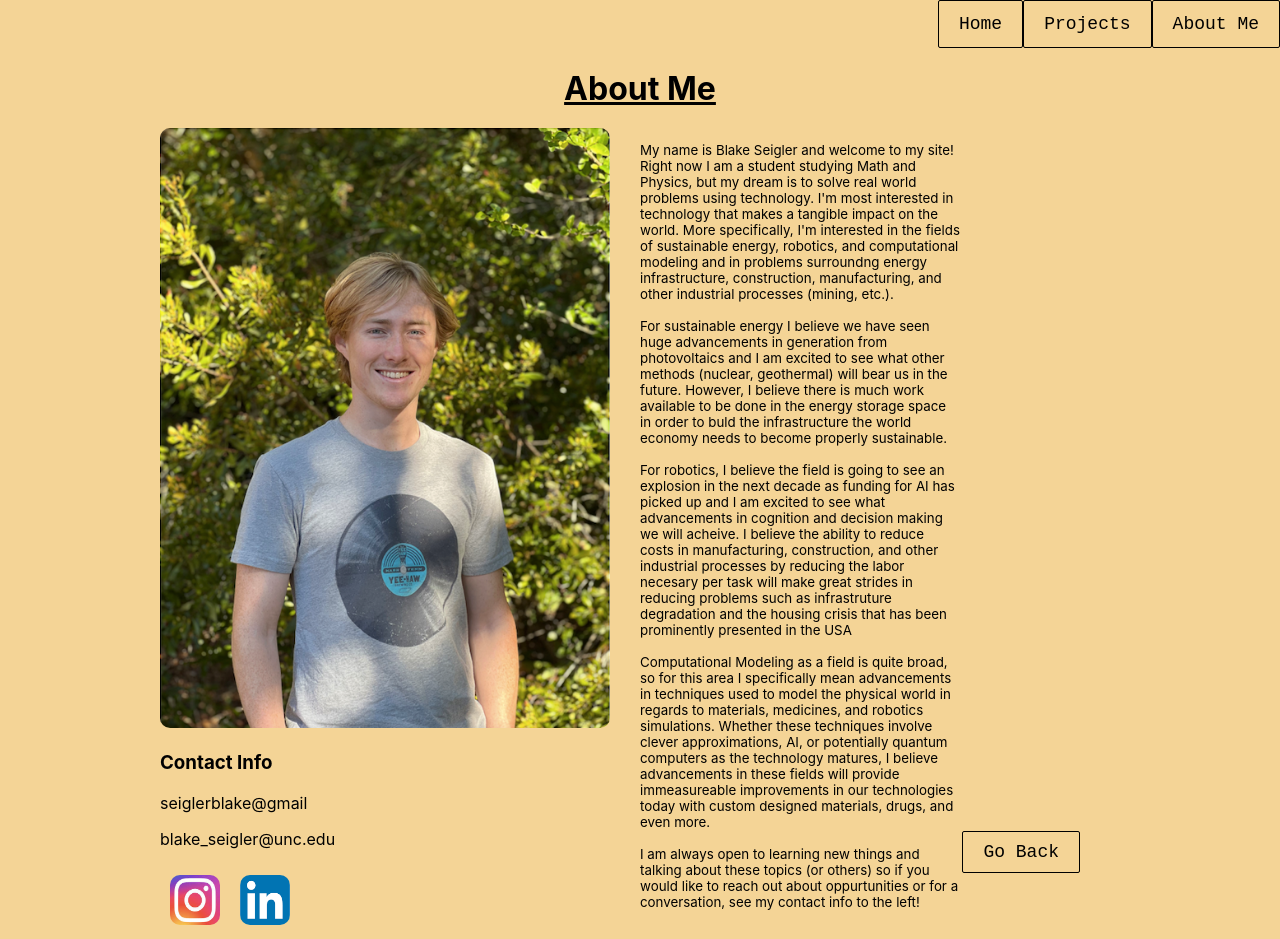
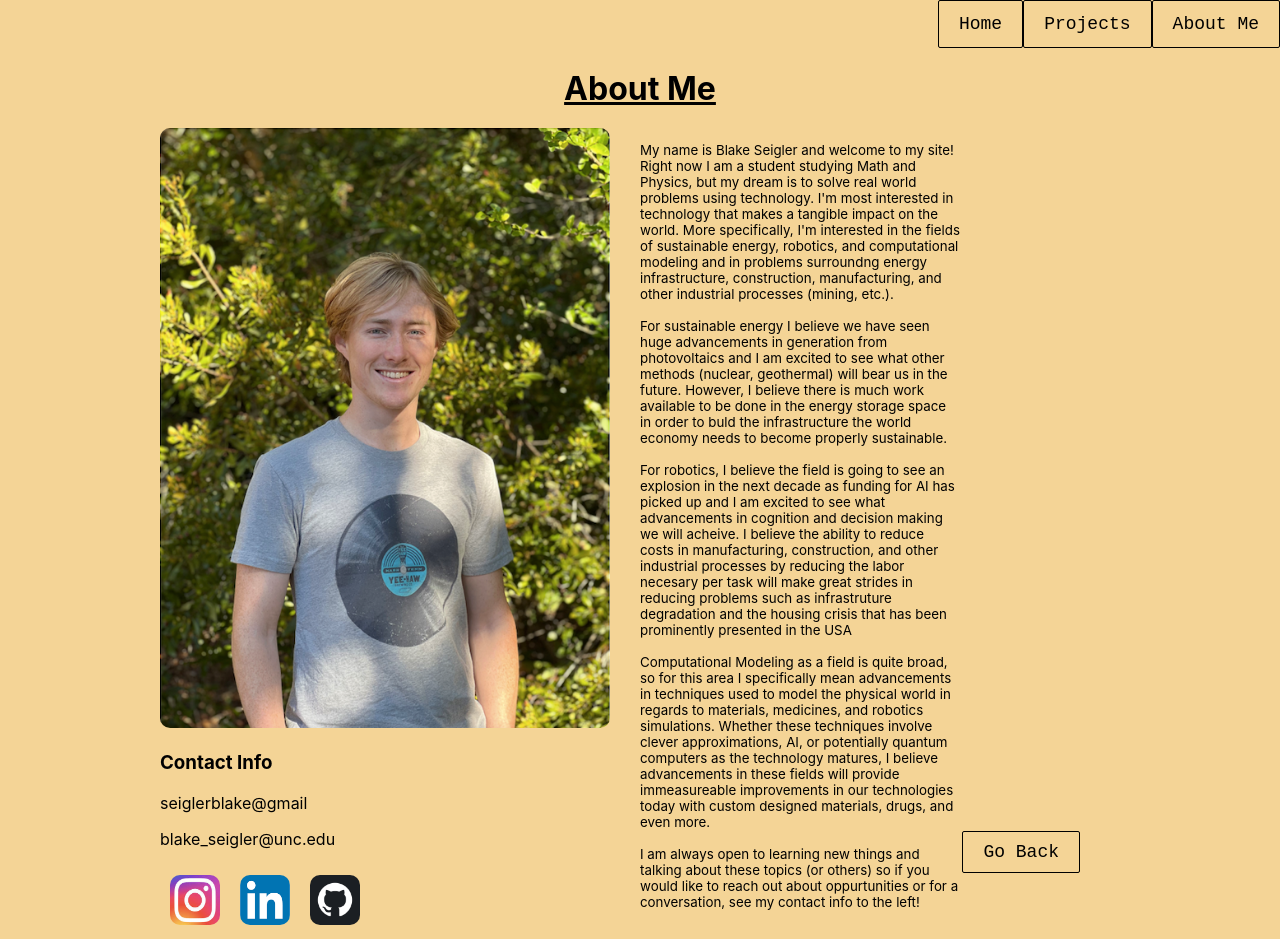
Before and after one commit to BlakeSeigler/personalWebsite, a React (Create React App) app in the folder frontend/: page /about in a window 1280 px wide. Built offline with nearby package versions, Linux system fonts and the light colour scheme.

Commit message:
Added github link

```diff
--- a/frontend/src/About.js
+++ b/frontend/src/About.js
@@ -6,7 +6,8 @@ import Menu from './Menu'
 // import instagram_logo from './media/instagram-logo.jpeg'
 const instagram_logo = require('./media/instagram-logo.png')
 const linkedin_logo = require('./media/linkedin-logo.png')
-const me_picutre = require('./media/SelfPicture.png')
+const github_logo = require('./media/github-logo.png')
+const me_picture = require('./media/SelfPicture.png')
 
 const About = () => {
     const navigate = useNavigate()
@@ -18,7 +19,7 @@ const About = () => {
                 <h1 className='page-title'><u>About Me</u></h1>
                 <div className='main-column-organization'>
                     <div className='left-column'>
-                    <img className='Self-Portrait' src={me_picutre}></img>
+                    <img className='Self-Portrait' src={me_picture}></img>
                     <div className='Contact Information'>
                         <h3>Contact Info</h3>
                         <p>seiglerblake@gmail</p>
@@ -29,6 +30,9 @@ const About = () => {
                             </a>
                             <a href="https://www.linkedin.com/in/blake-seigler" alt="LinkedIn" target="_blank">
                                 <img src={linkedin_logo} className='social-links'></img>
+                            </a>
+                            <a href="https://www.https://github.com/BlakeSeigler" alt="Github" target="_blank">
+                                <img src={github_logo} className='social-links'></img>
                             </a>
                         </div>
                     </div>
```
Also changed, not shown: frontend/src/media/github-logo.png (added), 1 other file (tests, documents, lock files or other folders).
